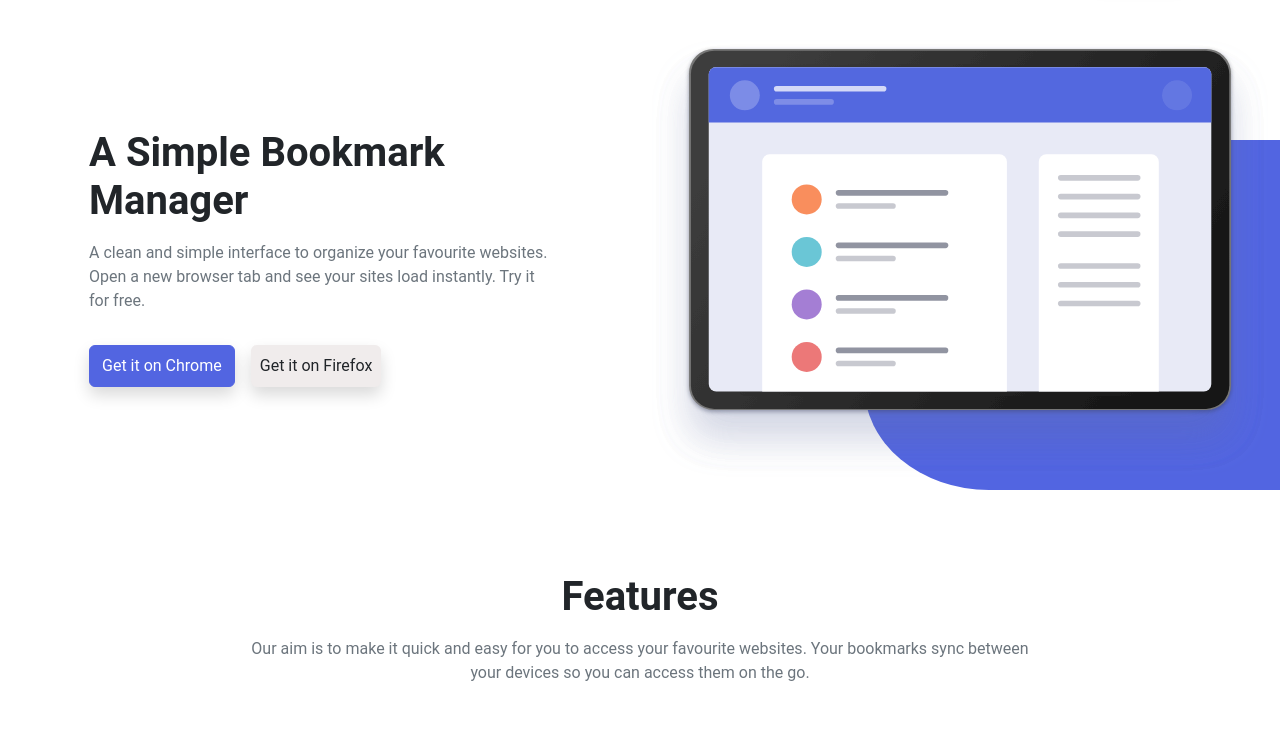
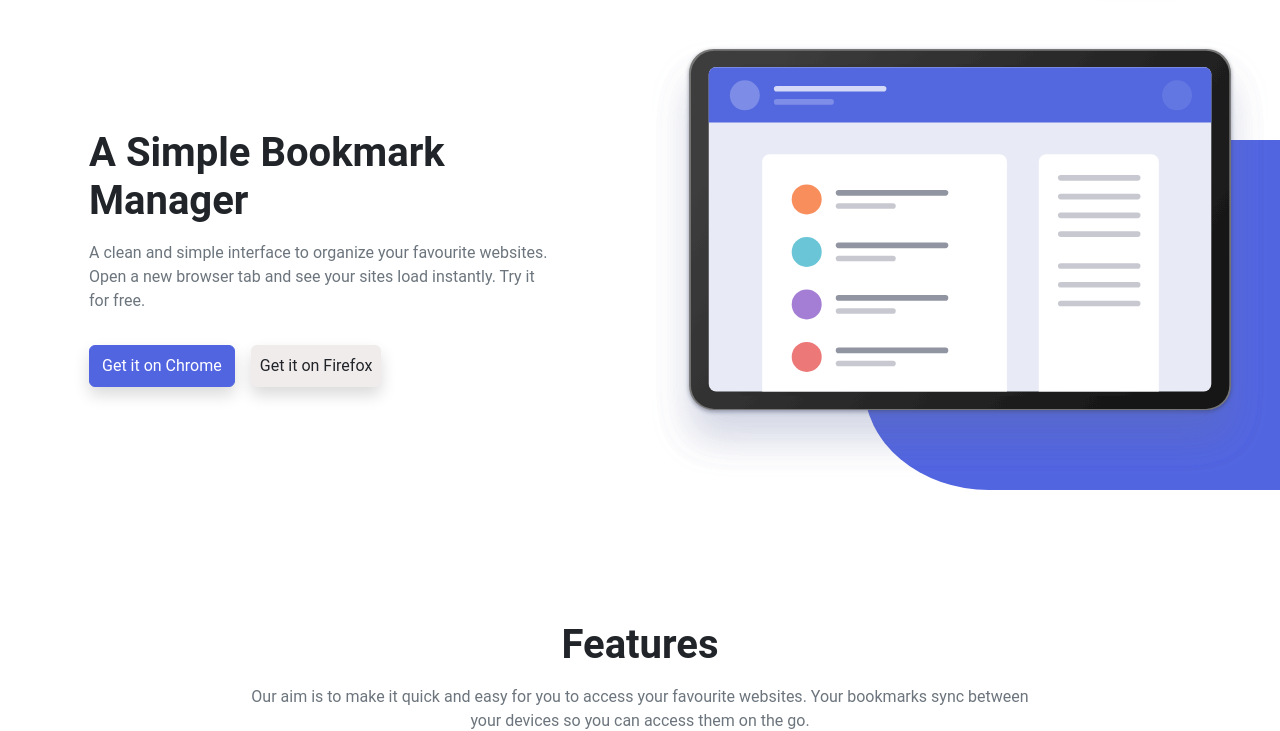
Before and after one commit to dracudev/S1.2-Bootstrap-SASS, a website: page index.html in a window 1280 px wide. Shown: the part 72-803 px from the top of the page. Drawn offline with nearby package versions, Linux system fonts and the light colour scheme; files that its build step writes are made by us from their sources.

Commit message:
small fix

```diff
--- a/index.html
+++ b/index.html
@@ -93,7 +93,7 @@
     <!-- FEATURES -->
 
     <!-- Text -->
-    <section class="container-fluid mt-5 p-4">
+    <section class="container-fluid mt-6 p-4">
         <div class="row">
             <div class="col-12 col-md-8 text-center mt-4 px-4 mx-auto">
                 <h1 class="fw-bold">Features</h1>
```
